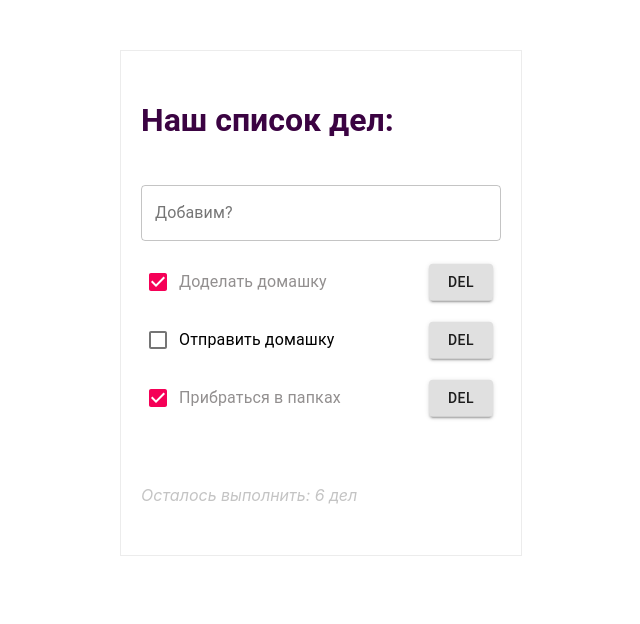
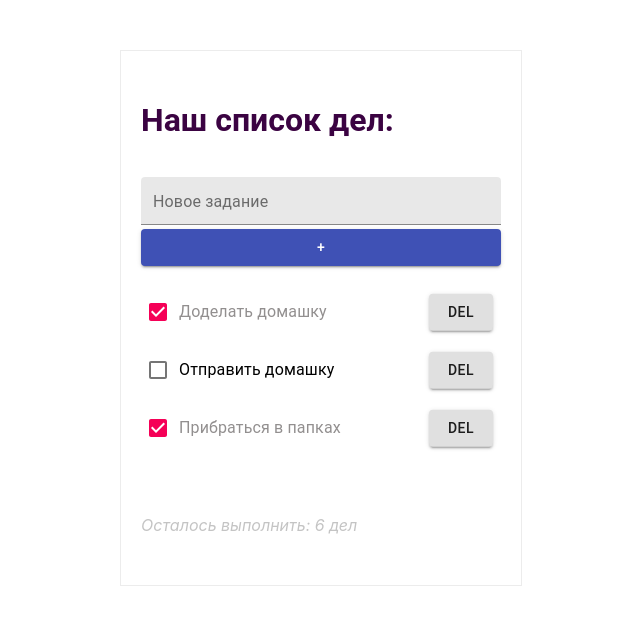
Before and after one commit to bessik1234/App, a React (Create React App) app: page / in a window 1280 px wide. Shown: the top 624 px of the page, without its empty margins (319-959 px from the left). Built offline with nearby package versions, Linux system fonts and the light colour scheme.

Commit message:
создание списка и добавление в лист

```diff
--- a/src/App.js
+++ b/src/App.js
@@ -44,7 +44,29 @@ class App extends React.Component {
 
         this.setState({ items: newItemList });
       };
+    onClickAdd = value => {
+		if ( value !== '') {
 
+			this.setState(state => ({
+				items: [
+					...state.items,
+					{
+						value,
+						isDone: false,
+						id: state.count + 1
+					}
+				],
+				count: state.count + 1,
+				hasError: false
+			}));
+	} else {
+		this.setState(state => ({
+			hasError: true
+		}))
+
+	}
+
+	};
 
 
     render() {
@@ -54,7 +76,10 @@ class App extends React.Component {
             <div className={styles.wrap}>
                 <div className={styles.main}>
                     <h1 className={styles.title}>Наш список дел:</h1>
-                    <InputItem/>
+                    <InputItem
+                    onClickAdd={this.onClickAdd}
+					hasError={this.state.hasError}
+                    />
                     <ItemList items={this.state.items}
                     onClickDone={this.onClickDone}
                     onClickDelete={this.onClickDelete}  />
--- a/src/components/InputItem/InputItem.js
+++ b/src/components/InputItem/InputItem.js
@@ -1,21 +1,68 @@
 import React from "react";
 import TextField from '@material-ui/core/TextField';
+import Button from '@material-ui/core/Button';
 import styles from './InputItem.module.css'
+import Grid from '@material-ui/core/Grid';
+import FormControl from '@material-ui/core/FormControl';
+import FormHelperText from '@material-ui/core/FormHelperText';
+
+class InputItem extends React.Component {
+	state = {
+		inputValue: ''
+	};
+
+	onButtonClick= () => {
+	this.setState({
+		inputValue: ''
+	})
+
+	this.props.onClickAdd(this.state.inputValue);
+}
 
 
-const InputItem = () => (
-    <div className={styles.wrap}>
-            <TextField
-                id="standard-with-placeholder"
-                label="Добавим?"
-                placeholder="Напиши, забудешь!"
-                margin="normal"
-                fullWidth
-                variant="outlined"
+	render() {
+		const { onClickAdd } = this.props;
+		const condition = this.props.hasError;
+		let formHelperText;
 
-            />
-    </div>
-        );
+
+		if (condition) {
+			formHelperText = <FormHelperText
+				id="component-error-text">
+				Чушь не неси аааа!
+				</FormHelperText>
+		} else {
+			formHelperText = ''
+		}
+
+		return (<Grid
+			className={styles.inputBox}>
+			<FormControl error>
+			<TextField
+				id="filled-dense"
+				label="Новое задание"
+				margin="dense"
+				variant="filled"
+				className={styles.inputItem}
+				value={this.state.inputValue}
+				onChange={event => this.setState({ inputValue: event.target.value.toUpperCase()})}
+			/>
+
+			<div>
+				{formHelperText}
+			</div>
+			</FormControl>
+
+			<Button
+				variant='contained'
+				color='primary'
+				onClick={ this.onButtonClick }
+			>
+			+
+			</Button>
+		</Grid> );
+	}
+}
 
 
 export default InputItem
--- a/src/components/InputItem/InputItem.module.css
+++ b/src/components/InputItem/InputItem.module.css
@@ -1,4 +1,7 @@
-.wrap {
-    margin: 0 20px 20px;
+.inputBox {
+    display: flex;
+    justify-content: space-between;
+    flex-direction: column;
+    margin: 0 20px 50px 20px;
     height: 56px;
 }
--- a/src/components/ItemList/ItemList.js
+++ b/src/components/ItemList/ItemList.js
@@ -1,9 +1,9 @@
 import React from "react";
 import Item from "../Item/Item"
 import List from '@material-ui/core/List';
+import styles from './ItemList.module.css'
 
-
-const ItemList = ({items, onClickDone, onClickDelete}) => (<List>
+const ItemList = ({items, onClickDone, onClickDelete}) => (<List className={styles.wrap}>
             {items.map(item => <li key={item.value} >
                  <Item
                     value={item.value}
--- a/src/components/ItemList/ItemList.module.css
+++ b/src/components/ItemList/ItemList.module.css
@@ -1,3 +1,6 @@
 .item{
    text-decoration: none;
  }
+.wrap{
+  margin-top: 80px;
+}
```
